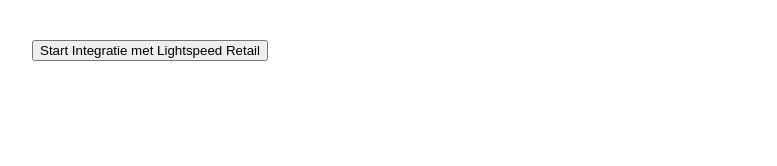
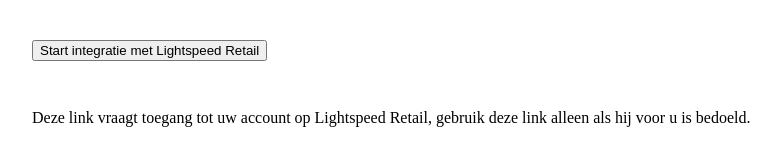
Before and after one commit to korteschielkampen/api-platform, a Gatsby site: page /lightspeed-start in a window 1280 px wide. Shown: the whole page, without its empty margins (248-1025 px from the left). Built offline with nearby package versions, Linux system fonts and the light colour scheme; Gatsby itself is replaced by a stand-in of ours.

Commit message:
add warning

```diff
--- a/src/pages/lightspeed-start.js
+++ b/src/pages/lightspeed-start.js
@@ -25,7 +25,8 @@
     return (
       <div className={styles.container}>
         <div className={styles.content}>
-          <button onClick={this.getData} className={styles.button}> Start Integratie met Lightspeed Retail </button>
+          <button onClick={this.getData} className={styles.button}> Start integratie met Lightspeed Retail </button>
+          <p>Deze link vraagt toegang tot uw account op Lightspeed Retail, gebruik deze link alleen als hij voor u is bedoeld.</p>
           {/* <p>{this.state.response}</p> */}
         </div>
       </div>
```
